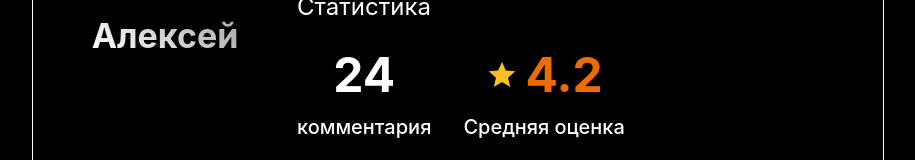
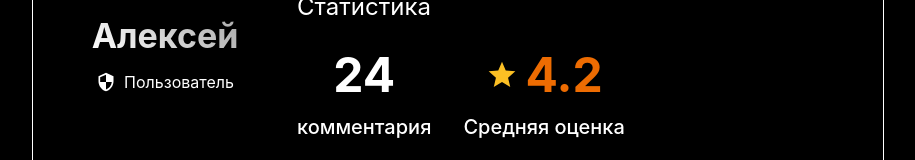
Before and after one commit to Project-Restricted/Frontend, a React app: page /profile in a window 1280 px wide. Shown: the part 257-417 px from the top of the page, without its empty margins (182-1097 px from the left). Built offline with nearby package versions, Linux system fonts and the light colour scheme; the HTML template or start-up script is replaced by a standard one.

Commit message:
design: add figma reference and update site visuals

```diff
--- a/src/components/AuthModal/AuthModal.styles.ts
+++ b/src/components/AuthModal/AuthModal.styles.ts
@@ -4,7 +4,7 @@ export const authModalStyles = {
     top: '50%',
     left: '50%',
     transform: 'translate(-50%, -50%)',
-    width: 400,
+    width: 600,
     bgcolor: '#000000',
     border: '2px solid #ffffff',
     borderRadius: 3,
--- a/src/components/CommentsSection/CommentItem.tsx
+++ b/src/components/CommentsSection/CommentItem.tsx
@@ -1,5 +1,5 @@
 import { Box, Avatar, Typography, Button, TextField } from '@mui/material';
-import { Favorite, Reply, Delete } from '@mui/icons-material';
+import { Favorite, Reply, Delete, Edit } from '@mui/icons-material';
 import { useState } from 'react';
 import type { Review } from '../../types/film';
 import { commentsStyles } from './Comments.styles';
@@ -12,6 +12,7 @@ interface CommentItemProps {
   onLike: (commentId: number) => void;
   onReply: (parentId: number, text: string) => void;
   onDelete: (commentId: number) => void;
+  onEdit: (commentId: number) => void;
   replyingTo?: number | null;
   onSetReplyingTo: (commentId: number | null) => void;
   getReplies: (parentId: number) => Review[];
@@ -25,6 +26,7 @@ export const CommentItem = ({
   onLike,
   onReply,
   onDelete,
+  onEdit,
   replyingTo,
   onSetReplyingTo,
   getReplies
@@ -32,6 +34,7 @@ export const CommentItem = ({
   const [replyText, setReplyText] = useState('');
   const isMaxDepth = depth >= 3;
   const canDelete = isModerator || comment.user.id === currentUserId;
+  const canEdit = comment.user.id === currentUserId;
 
   const replies = getReplies(comment.id);
 
@@ -114,6 +117,17 @@ export const CommentItem = ({
               </Button>
             )}
 
+            {canEdit && (
+              <Button
+                startIcon={<Edit />}
+                size="small"
+                onClick={() => onEdit(comment.id)}
+                sx={commentsStyles.actionButton}
+              >
+                Редактировать
+              </Button>
+            )}
+
             {canDelete && (
               <Button
                 startIcon={<Delete />}
@@ -168,6 +182,7 @@ export const CommentItem = ({
               onLike={onLike}
               onReply={onReply}
               onDelete={onDelete}
+              onEdit={onEdit}
               replyingTo={replyingTo}
               onSetReplyingTo={onSetReplyingTo}
               getReplies={getReplies}
--- a/src/components/ProfilePage/Profile.styles.ts
+++ b/src/components/ProfilePage/Profile.styles.ts
@@ -57,6 +57,26 @@ export const profileStyles = {
     WebkitBackgroundClip: 'text',
     color: 'transparent'
   },
+  userBadge: {
+    display: 'flex',
+    alignItems: 'center',
+    color: 'white',
+    backgroundColor: 'black',
+    fontSize: '1rem',
+    height: '20px',
+    padding: '0 16px',
+    borderRadius: '20px'
+  },
+  moderatorBadge: {
+    display: 'flex',
+    alignItems: 'center',
+    color: '#FF6B35',
+    backgroundColor: 'black',
+    fontSize: '1rem',
+    height: '20px',
+    padding: '0 16px',
+    borderRadius: '20px'
+  },
   content: {
     flex: 2,
     display: 'flex',
@@ -112,7 +132,7 @@ export const profileStyles = {
     color: 'white',
     borderColor: 'white',
     '&:hover': {
-      borderColor: 'rgba(255,255,255,0.6)',
+      borderColor: 'rgba(255, 255, 255, 0.6)',
       bgcolor: 'rgba(255,255,255,0.1)'
     }
   }
--- a/src/components/ProfilePage/ProfileHeader.tsx
+++ b/src/components/ProfilePage/ProfileHeader.tsx
@@ -1,12 +1,14 @@
 import { Box, Avatar, Typography } from '@mui/material';
+import { Security } from '@mui/icons-material';
 import { profileStyles } from './Profile.styles';
 
 interface ProfileHeaderProps {
   username: string;
   avatarUrl?: string;
+  isModerator?: boolean;
 }
 
-export const ProfileHeader = ({ username, avatarUrl }: ProfileHeaderProps) => {
+export const ProfileHeader = ({ username, avatarUrl, isModerator = false }: ProfileHeaderProps) => {
   return (
     <Box sx={profileStyles.avatarSection}>
       <Avatar
@@ -19,6 +21,15 @@ export const ProfileHeader = ({ username, avatarUrl }: ProfileHeaderProps) => {
       <Typography variant="h4" sx={profileStyles.username}>
         {username}
       </Typography>
+
+      <Box
+        sx={isModerator ? profileStyles.moderatorBadge : profileStyles.userBadge}
+      >
+        <Security sx={{ fontSize: '20px' }} />
+        <Typography variant="body1" sx={{ ml: 1 }}>
+          {isModerator ? "Модератор" : "Пользователь"}
+        </Typography>
+      </Box>
     </Box>
   );
 };
--- a/src/pages/CatalogPage.tsx
+++ b/src/pages/CatalogPage.tsx
@@ -12,7 +12,7 @@ export const CatalogPage = () => {
   const [searchQuery, setSearchQuery] = useState('');
   const [isLoginModalOpen, setIsLoginModalOpen] = useState(false);
   const [isRegisterModalOpen, setIsRegisterModalOpen] = useState(false);
-  const [currentUser, setCurrentUser] = useState<User | null>(null); // ← Исправили тип
+  const [currentUser, setCurrentUser] = useState<User | null>(null);
 
   const handleAddMovie = () => {
     console.log('Добавить фильм');
@@ -20,7 +20,7 @@ export const CatalogPage = () => {
 
   const handleLogin = (data: LoginRequest) => {
     console.log('Логин данные:', data);
-    // Временный mock пользователь после "входа"
+
     setCurrentUser({
       id: 1,
       email: 'user@example.com',
@@ -35,7 +35,7 @@ export const CatalogPage = () => {
 
   const handleRegister = (data: RegisterRequest) => {
     console.log('Регистрация данные:', data);
-    // Временный mock пользователь после "регистрации"
+
     setCurrentUser({
       id: 2,
       email: data.email,
@@ -55,7 +55,6 @@ export const CatalogPage = () => {
 
   const handleProfileClick = () => {
     console.log('Переход в профиль');
-    // Потом добавим навигацию
   };
 
   return (
```
Also changed, not shown: 1 other file (tests, documents, lock files or other folders). Lines whose indentation alone changed are shown as unchanged.
